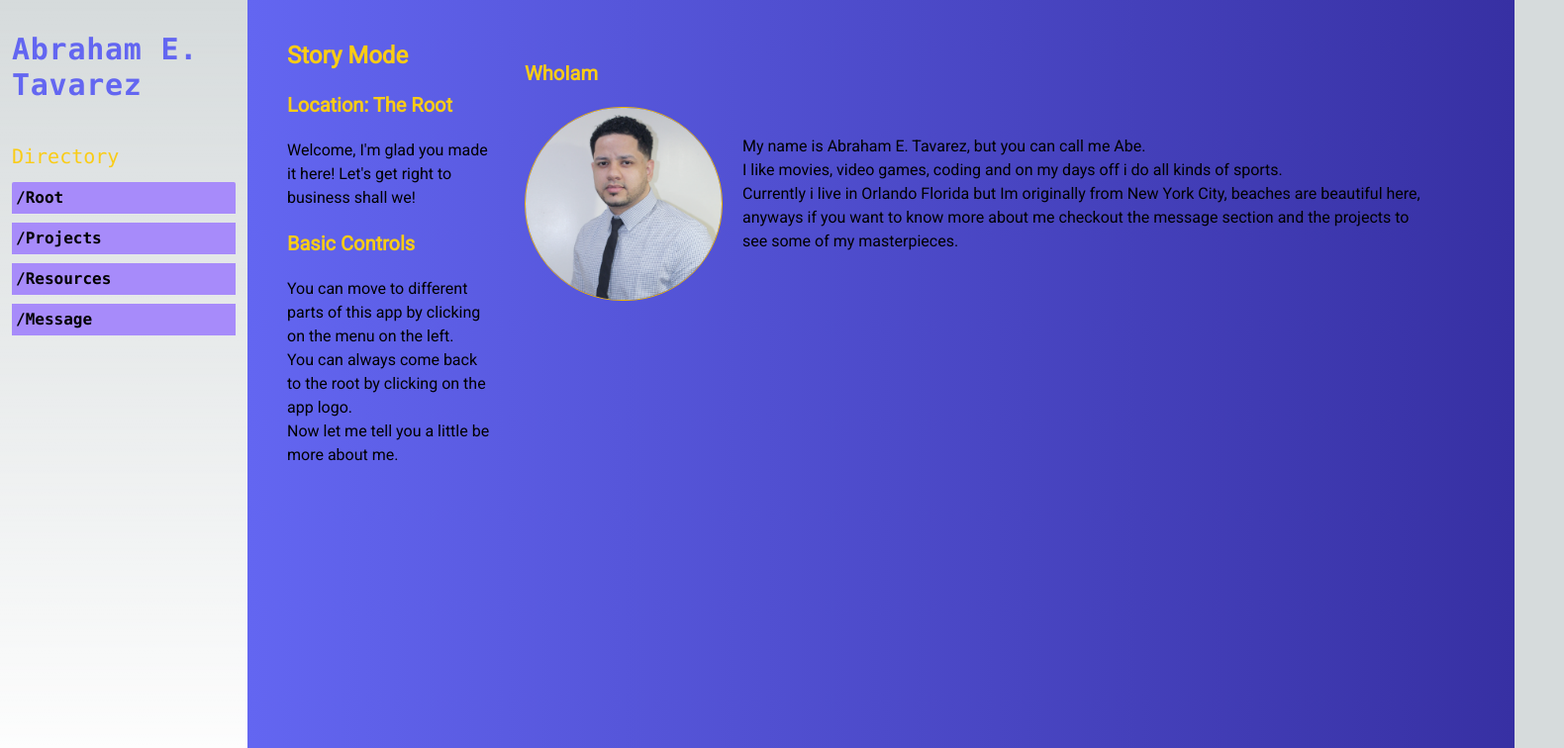
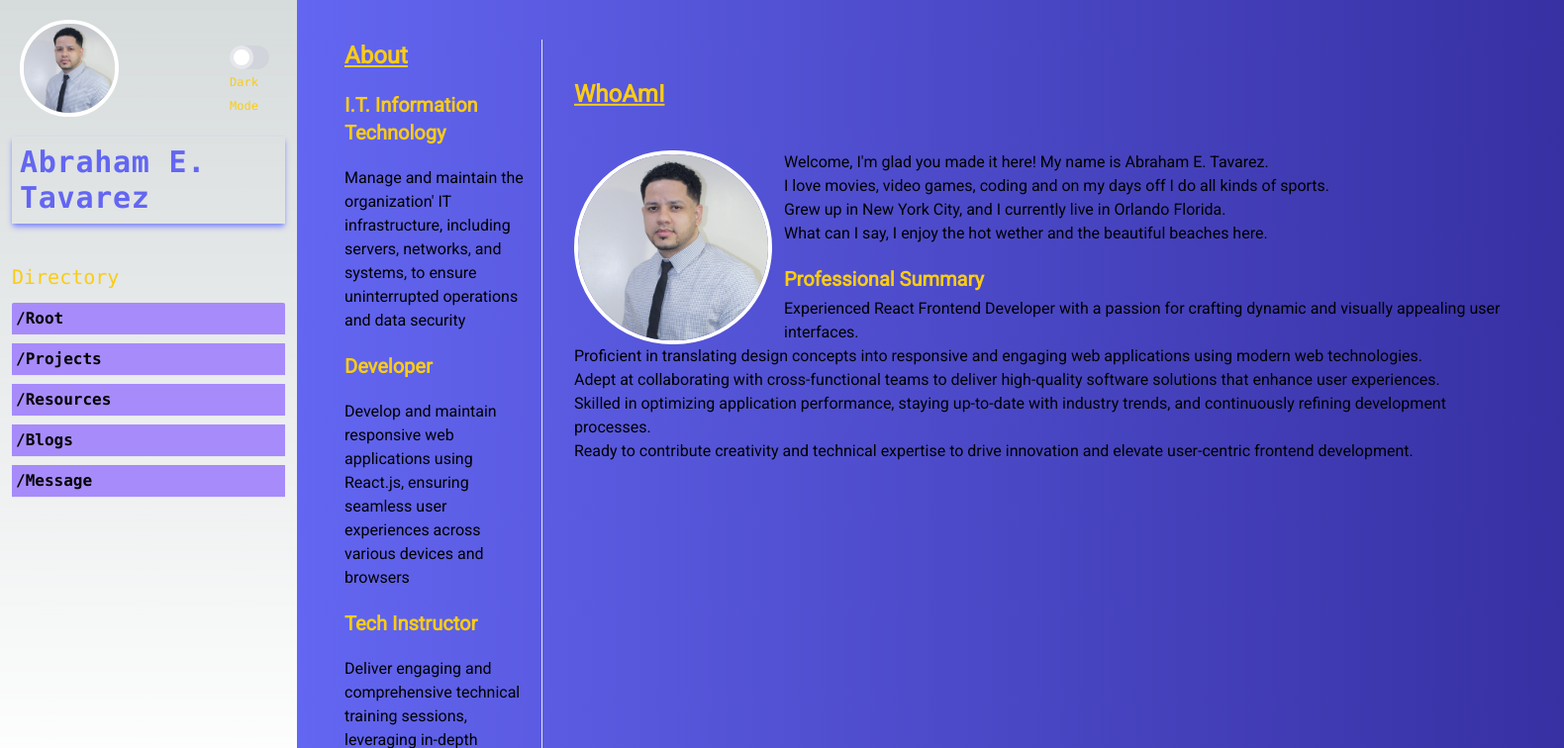
Before and after one commit to AbeTavarez/devp, a Next.js app: page /root in a window 1280 px wide. Shown: the top 756 px of the page at 99% size, 1580 px wide, since content can reach past the window. Built offline with nearby package versions, Linux system fonts and the light colour scheme.

Commit message:
dark mode

```diff
--- a/components/AppLayout/AppLayout.js
+++ b/components/AppLayout/AppLayout.js
@@ -1,35 +1,85 @@
+import { useRef } from "react";
 import Link from "next/link";
+import Image from "next/image";
+import MyPhoto from "../../public/efren-tavarez-aws-nyc-Abraham-Tavarez-1000x978.png";
 
 export const AppLayout = ({ children }) => {
+
+  // handle dark mode
+  const toggleRef = useRef();
+  const handleChange = () => {
+    if (toggleRef.current.checked) {
+      toggleRef.current.style.right = 0;
+      toggleRef.current.style.left = '';
+      document.documentElement.classList.add('dark')
+    } else {
+      document.documentElement.classList.remove('dark')
+      toggleRef.current.style.left = 0;
+      toggleRef.current.style.right = '';
+    }
+  }
   return (
-    <div className="grid grid-cols-[250px_1fr] h-screen max-h-screen">
+    <div className="grid grid-cols-[300px_1fr] h-screen max-h-screen">
       <div className="p-3 font-mono">
-        <h4 className="text-3xl font-bold mt-5 text-indigo-500 tracking-wide">
+        <div className="m-2 flex justify-between">
+          <Image
+            width={100}
+            src={MyPhoto}
+            alt="my photo"
+            className="rounded-full hover:scale-75 hover:skew-x-12 transition-all border-4 border-white mr-5 object-cover"
+          />
+
+          {/* TOGGLE BUTTON  */}
+          <div class="relative inline-block w-10 mr-2 align-middle select-none transition duration-200 ease-in self-end">
+            <input
+              ref={toggleRef}
+              onChange={handleChange}
+              type="checkbox"
+              name="toggle"
+              id="toggle"
+              class="toggle-checkbox absolute block w-6 h-6 rounded-full bg-white border-4 appearance-none cursor-pointer"
+            />
+            <label
+              for="toggle"
+              class="toggle-label block overflow-hidden h-6 rounded-full bg-gray-300 cursor-pointer"
+            ></label>
+          <label for="toggle" class="text-xs text-yellow-400">
+            Dark Mode
+          </label>
+          </div>
+        </div>
+        <h4 className="text-3xl font-bold mt-5 text-indigo-500 tracking-wide  shadow-md shadow-indigo-400 p-2 hover:shadow-lg hover:shadow-indigo-400 hover:text-white hover:cursor-pointer">
           <Link href="/root">Abraham E. Tavarez</Link>
         </h4>
         <nav className="mt-10 flex flex-col">
           <h3 className="mb-1 text-xl text-yellow-400">Directory</h3>
           <Link
-            className="bg-violet-400 font-bold border-b rounded-t-sm p-1 hover:translate-x-2 mt-2"
+            className="bg-violet-400 font-bold border-b rounded-t-sm p-1 hover:translate-x-2 mt-2 dark:bg-slate-500"
             href="/root"
           >
             /Root
           </Link>
 
           <Link
-            className="bg-violet-400 font-bold border-b p-1 hover:translate-x-2 mt-2"
+            className="bg-violet-400 font-bold border-b p-1 hover:translate-x-2 mt-2 dark:bg-slate-500"
             href="/projects"
           >
             /Projects
           </Link>
           <Link
-            className="bg-violet-400 font-bold border-b p-1 hover:translate-x-2 mt-2"
+            className="bg-violet-400 font-bold border-b p-1 hover:translate-x-2 mt-2 dark:bg-slate-500"
             href="/resources"
           >
             /Resources
           </Link>
           <Link
-            className="bg-violet-400 font-bold border-b p-1 hover:translate-x-2 mt-2"
+            className="bg-violet-400 font-bold border-b p-1 hover:translate-x-2 mt-2 dark:bg-slate-500"
+            href="/blogs"
+          >
+            /Blogs
+          </Link>
+          <Link
+            className="bg-violet-400 font-bold border-b p-1 hover:translate-x-2 mt-2 dark:bg-slate-500"
             href="/message"
           >
             /Message
--- a/pages/root.js
+++ b/pages/root.js
@@ -8,56 +8,97 @@ import MyPhoto from "../public/efren-tavarez-aws-nyc-Abraham-Tavarez-1000x978.pn
 export default function Root() {
   return (
     <main
-      className={`grid grid-cols-[0.5fr_2fr] p-10 w-screen h-screen overflow-hidden relative bg-gradient-to-r from-indigo-500 to-indigo-800 md:flex-col overflow-hidden`}
+      className={`grid grid-cols-[0.5fr_2fr] p-10 w-screen h-screen overflow-hidden relative dark:bg-gradient-to-r dark:from-slate-700 dark:to-slate-950 bg-gradient-to-r from-indigo-500 to-indigo-800 md:flex-col`}
     >
-      <section className="w-52">
-        <h1 className="text-2xl text-yellow-400 font-bold mb-5">Story Mode</h1>
+      <section className="w-52 mr-5 border-r px-2">
+        <h1 className="text-2xl text-yellow-400 font-bold mb-5 underline">About</h1>
 
         <h1 className="text-xl text-yellow-400 font-bold mb-5">
-          Location: The Root
+          I.T. Information Technology
         </h1>
 
         <p>
-          Welcome, I&apos;m glad you made it here! Let&apos;s get right to
-          business shall we!
+          Manage and maintain the organization&apos; IT infrastructure,
+          including servers, networks, and systems, to ensure uninterrupted
+          operations and data security
+        </p>
+
+        <h1 className="text-xl text-yellow-400 font-bold my-5">Developer</h1>
+
+        <p>
+          Develop and maintain responsive web applications using React.js,
+          ensuring seamless user experiences across various devices and browsers
         </p>
 
         <h1 className="text-xl text-yellow-400 font-bold my-5">
-          Basic Controls
+          Tech Instructor
         </h1>
 
         <p>
-          You can move to different parts of this app by clicking on the menu on
-          the left.
+          Deliver engaging and comprehensive technical training sessions,
+          leveraging in-depth knowledge of the subject matter to effectively
+          convey complex concepts to learners.
         </p>
-        <p>You can always come back to the root by clicking on the app logo.</p>
-
-        <p>Now let me tell you a little be more about me.</p>
       </section>
 
       <section>
-        <h1 className="text-xl text-yellow-400 font-bold my-5">WhoIam</h1>
+        <h1 className="text-2xl text-yellow-400 font-bold my-10 underline animate-bounce">
+          WhoAmI
+        </h1>
         <div className="mr-2">
           <Image
             width={200}
             src={MyPhoto}
             alt="my photo"
-            className="rounded-full hover:scale-75 hover:skew-x-12 transition-all border border-yellow-500 float-left mr-5"
+            className="rounded-full hover:scale-75 hover:skew-x-12 transition-all border-4 border-white  mr-3  float-left"
           />
+
+          <div className="m-5">
+            <p>
+              Welcome, I&apos;m glad you made it here! My name is Abraham E.
+              Tavarez.
+            </p>
+            <p>
+              I love movies, video games, coding and on my days off I do all
+              kinds of sports.
+            </p>
+            <p>
+              Grew up in New York City, and I currently live in Orlando Florida.
+            </p>
+            <p>
+              What can I say, I enjoy the hot wether and the beautiful beaches
+              here.
+            </p>
+          </div>
         </div>
-        <div className="m-12">
-          <p>My name is Abraham E. Tavarez, but you can call me Abe. </p>
+
+        <section className="">
+          <h2 className="text-xl text-yellow-400 font-bold my-1">
+            Professional Summary
+          </h2>
           <p>
-            I like movies, video games, coding and on my days off i do all kinds
-            of sports.
+            Experienced React Frontend Developer with a passion for crafting
+            dynamic and visually appealing user interfaces.
           </p>
           <p>
-            Currently i live in Orlando Florida but Im originally from New York
-            City, beaches are beautiful here, anyways if you want to know more
-            about me checkout the message section and the projects to see some
-            of my masterpieces.
+            {" "}
+            Proficient in translating design concepts into responsive and
+            engaging web applications using modern web technologies.
           </p>
-        </div>
+          <p>
+            Adept at collaborating with cross-functional teams to deliver
+            high-quality software solutions that enhance user experiences.
+          </p>
+          <p>
+            Skilled in optimizing application performance, staying up-to-date
+            with industry trends, and continuously refining development
+            processes.
+          </p>
+          <p>
+            Ready to contribute creativity and technical expertise to drive
+            innovation and elevate user-centric frontend development.
+          </p>
+        </section>
       </section>
     </main>
   );
--- a/styles/globals.css
+++ b/styles/globals.css
@@ -25,3 +25,12 @@ body {
     )
     rgb(var(--background-start-rgb));
 }
+
+// Dark mode toggle button
+.toggle-checkbox:checked {
+  right: 0;
+  border-color: #68d391;
+}
+.toggle-checkbox:checked + .toggle-label {
+  background: #68d391;
+}
--- a/tailwind.config.ts
+++ b/tailwind.config.ts
@@ -1,6 +1,8 @@
 import type { Config } from 'tailwindcss'
 
 const config: Config = {
+  // darkMode: ['class', '[data-mode="dark"]'],
+  darkMode: 'class',
   content: [
     './pages/**/*.{js,ts,jsx,tsx,mdx}',
     './components/**/*.{js,ts,jsx,tsx,mdx}',
@@ -13,7 +15,9 @@ const config: Config = {
         'gradient-conic':
           'conic-gradient(from 180deg at 50% 50%, var(--tw-gradient-stops))',
       },
+      darkMode: 'class'
     },
+    darkMode: 'class'
   },
   plugins: [],
 }
```
